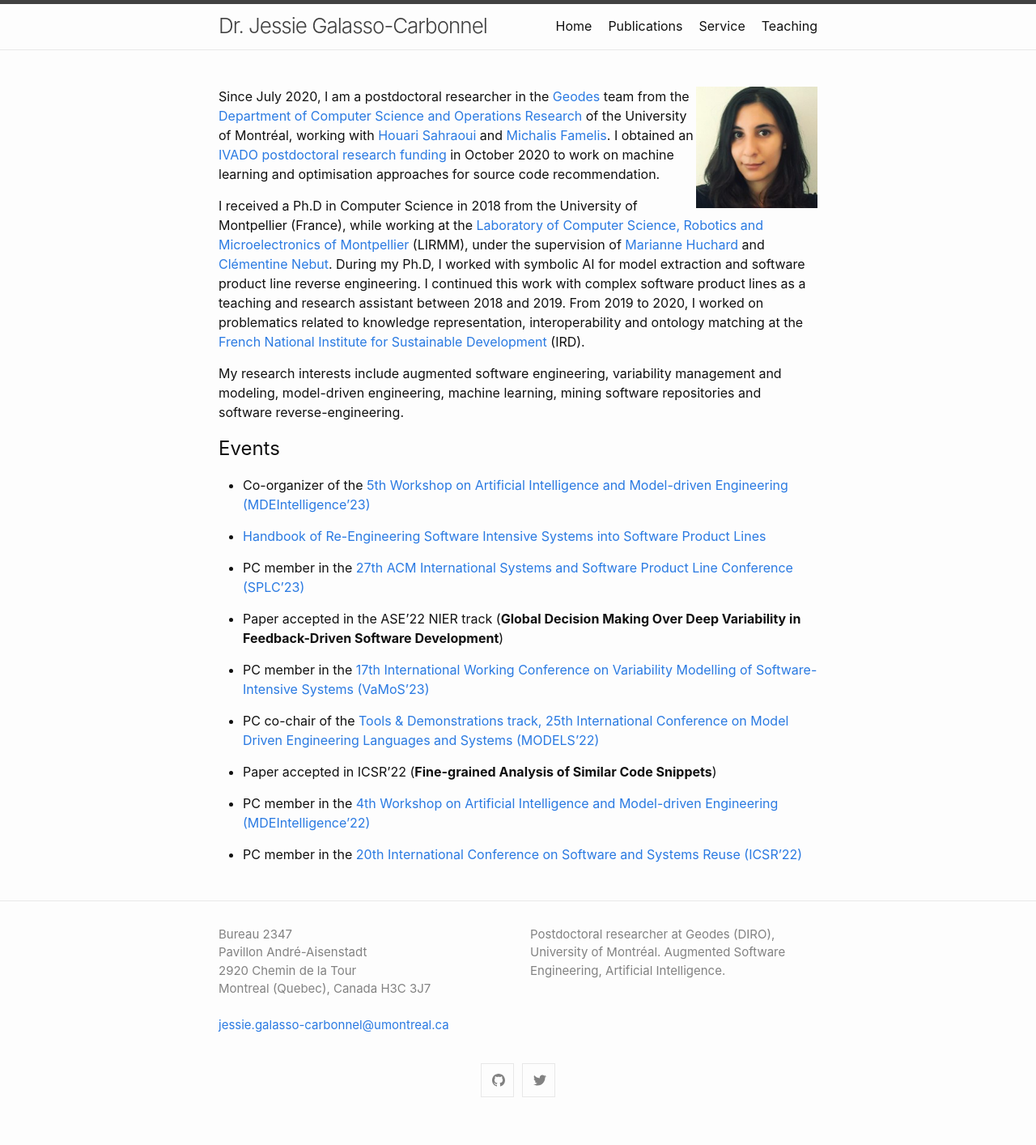
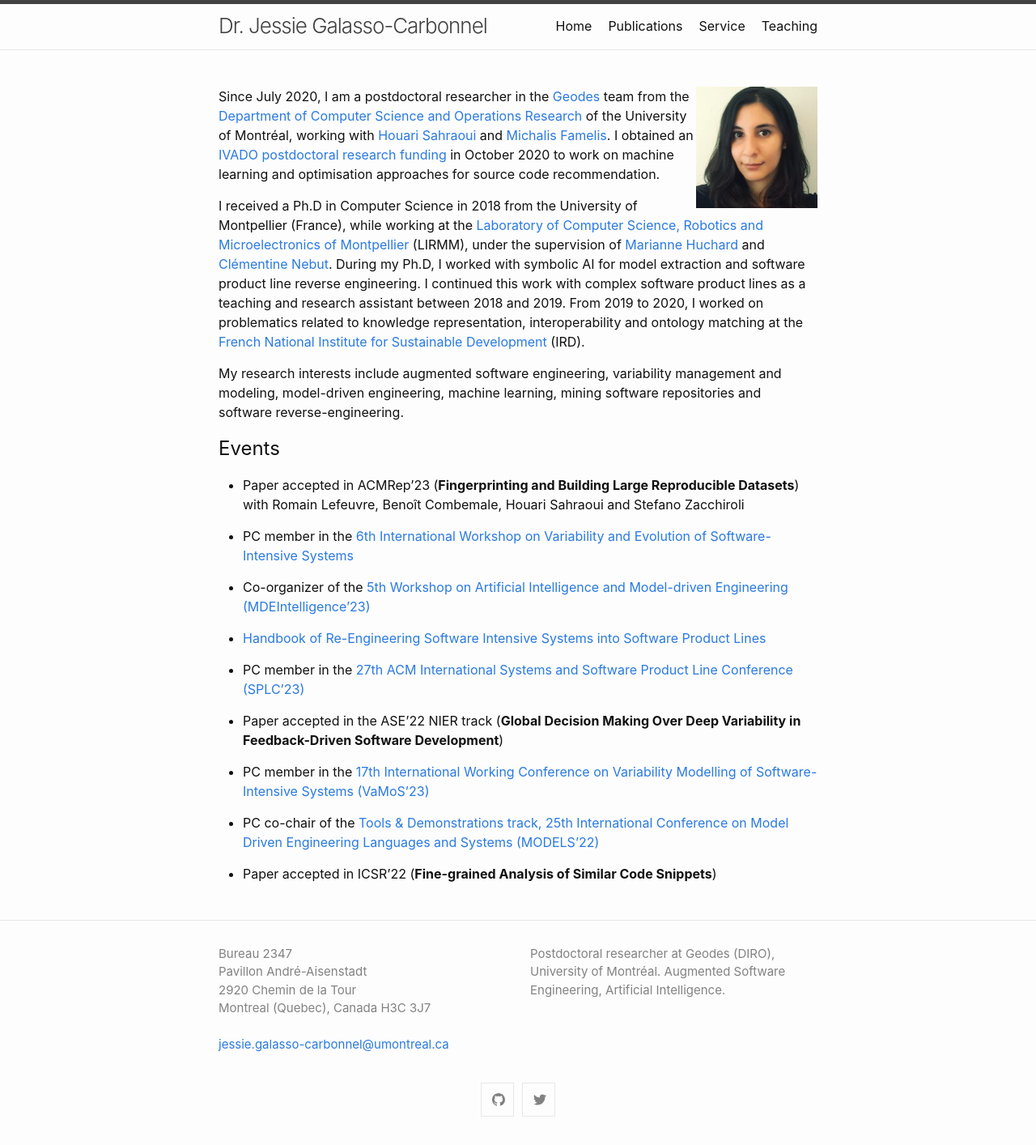
Before and after one commit to jgalasso/jgalasso.github.io, a Jekyll site: the page built from index.markdown, in a window 1280 px wide. Shown: the whole page at 81% size. Built offline with Jekyll 4.4.1, drawn with Linux system fonts in a browser that asks for light colours; before the commit the page ends 1390 px from its top, so only the background shows below that.

Commit message:
Varivolution 23 and acmrep

```diff
--- a/index.markdown
+++ b/index.markdown
@@ -16,6 +16,10 @@ My research interests include augmented software engineering, variability manage
 
 ## Events
 
+* Paper accepted in ACMRep'23 (__Fingerprinting and Building Large Reproducible Datasets__) with Romain Lefeuvre, Benoît Combemale, Houari Sahraoui and Stefano Zacchiroli
+
+* PC member in the [6th International Workshop on Variability and Evolution of Software-Intensive Systems](https://sites.google.com/view/varivolution-2023/home)
+
 * Co-organizer of the [5th Workshop on Artificial Intelligence and Model-driven Engineering (MDEIntelligence'23)](https://mde-intelligence.github.io/)
 
 * [Handbook of Re-Engineering Software Intensive Systems into Software Product Lines](https://link.springer.com/book/10.1007/978-3-031-11686-5)
@@ -29,7 +33,3 @@ My research interests include augmented software engineering, variability manage
 * PC co-chair of the [Tools & Demonstrations track, 25th International Conference on Model Driven Engineering Languages and Systems (MODELS'22)](https://conf.researchr.org/track/models-2022/models-2022-tools---demonstrations)
 
 * Paper accepted in ICSR'22 (__Fine-grained Analysis of Similar Code Snippets__)
-
-* PC member in the [4th Workshop on Artificial Intelligence and Model-driven Engineering (MDEIntelligence'22)](https://mde-intelligence.github.io/)
-
-* PC member in the [20th International Conference on Software and Systems Reuse (ICSR'22)](https://icsr2022v2.wp.imt.fr/)
```
